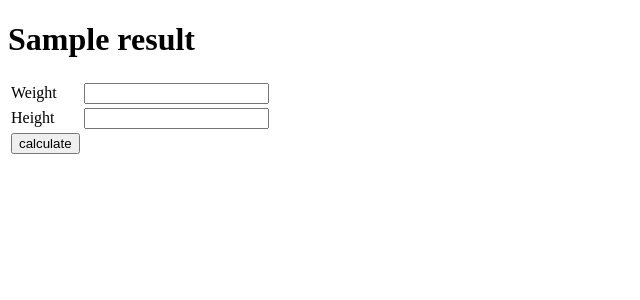
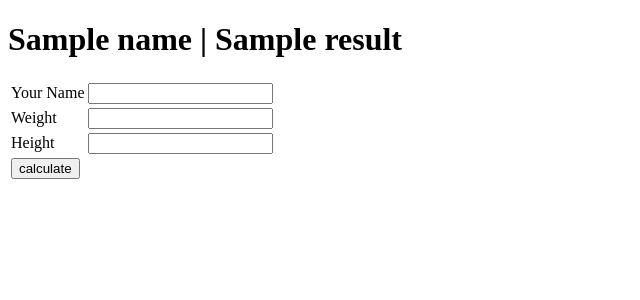
Before and after one commit to pymft/its, a Flask app: template flask_apps/bmi/templates/index.html in a window 1280 px wide. Shown: the top 300 px of the page, without its empty margins (0-640 px from the left). Run offline with Flask 2, Linux system fonts and the light colour scheme; the template is opened without the code that fills it: most values are stand-ins (such as "Sample title", 1, 10 or a date in 2020).

Commit message:
compute values

```diff
--- a/flask_apps/bmi/app.py
+++ b/flask_apps/bmi/app.py
@@ -5,8 +5,12 @@ app = Flask(__name__)
 @app.route('/', methods=["GET", "POST"])
 def index():
     if request.method == "POST":
+        weight = float(request.form.get('weight'))
+        height = float(request.form.get('height'))
+        name = request.form.get('name')
+        bmi = weight / height ** 2
         result = 25   # temporary value to check if it's working just OK
-        return render_template('index.html', result=result)
+        return render_template('index.html', result=bmi, name=name)
     return render_template('index.html')
 
 
--- a/flask_apps/bmi/templates/index.html
+++ b/flask_apps/bmi/templates/index.html
@@ -1,15 +1,22 @@
 <!DOCTYPE html>
 <html lang="en">
+
 <head>
     <meta charset="UTF-8">
     <meta name="viewport" content="width=device-width, initial-scale=1.0">
     <meta http-equiv="X-UA-Compatible" content="ie=edge">
     <title>BMI</title>
 </head>
+
 <body>
-    <h1>{{ result }}</h1>
+
+    <h1>{{ name }} | {{ result }}</h1>
     <form method="POST">
         <table>
+            <tr>
+                <td>Your Name</td>
+                <td><input name="name"></td>
+            </tr>
             <tr>
                 <td>Weight</td>
                 <td><input name="weight"></td>
@@ -26,4 +33,5 @@
         </table>
     </form>
 </body>
+
 </html>
```
Also changed, not shown: flask_apps/bmi/README.md (added).
